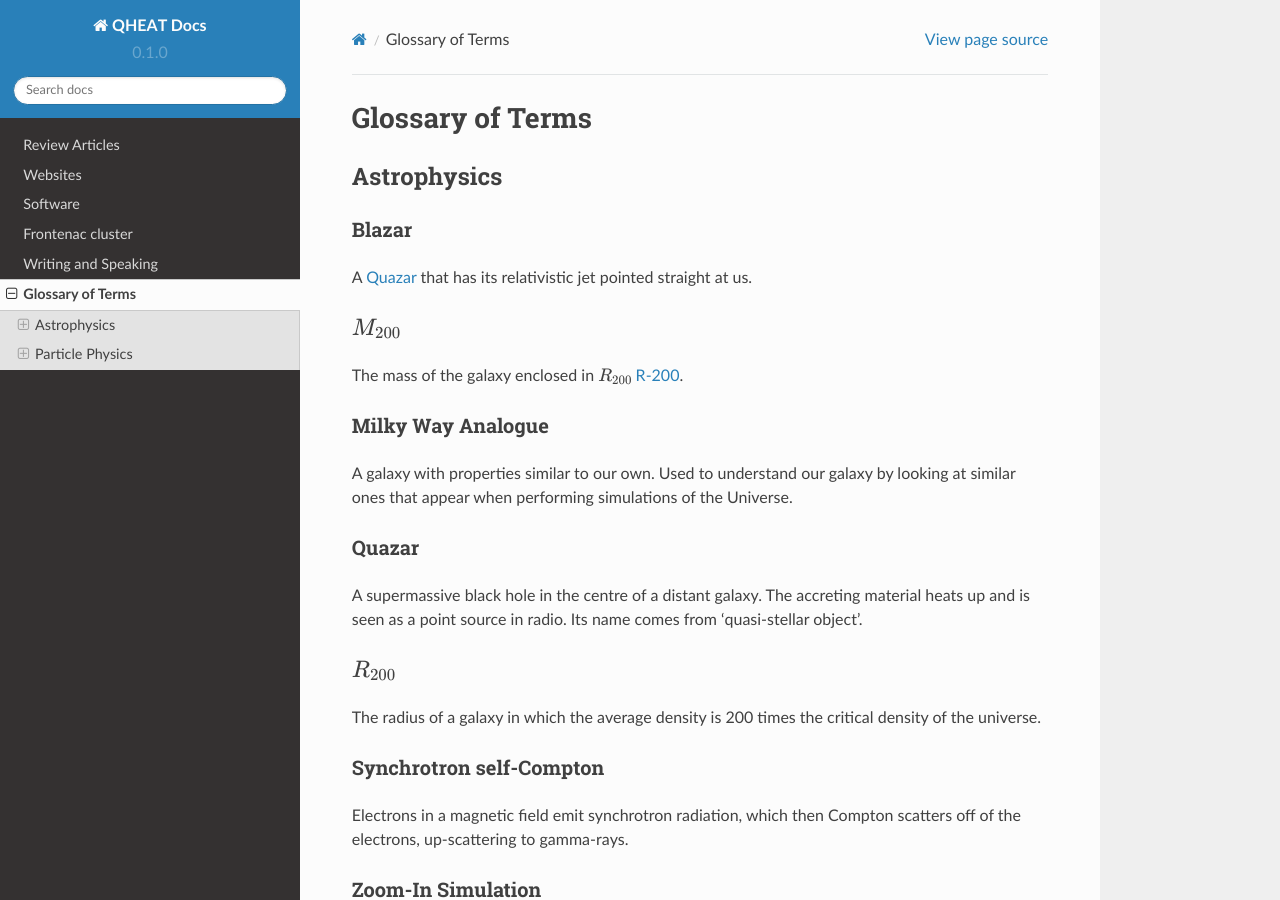
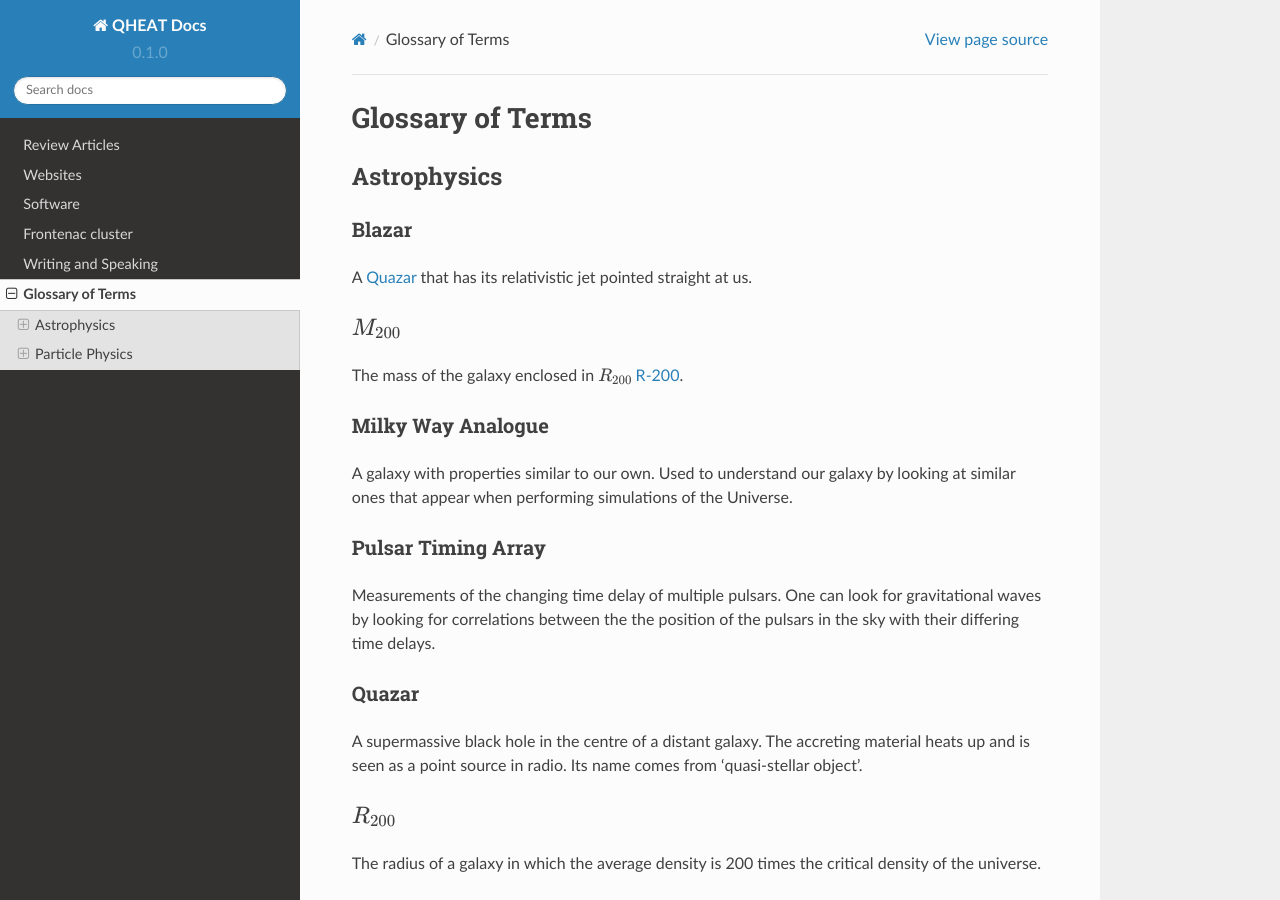
Before and after one commit to aaronvincent/QHEAT, a Sphinx documentation site: the page built from docs/source/glossary.rst, in a window 1280 px wide and 900 px high. Built offline with Sphinx 7.4.7 and the Read the Docs theme 2.0.0, drawn with Linux system fonts in a browser that asks for light colours.

Commit message:
Added PTA

```diff
--- a/docs/source/glossary.rst
+++ b/docs/source/glossary.rst
@@ -22,6 +22,14 @@ Milky Way Analogue
 ******************
 A galaxy with properties similar to our own. Used to understand our galaxy by
 looking at similar ones that appear when performing simulations of the Universe.
+
+.. _pta:
+
+Pulsar Timing Array
+*******************
+Measurements of the changing time delay of multiple pulsars. One can look for
+gravitational waves by looking for correlations between the the position of the
+pulsars in the sky with their differing time delays.
 
 .. _quazar:
 
```
